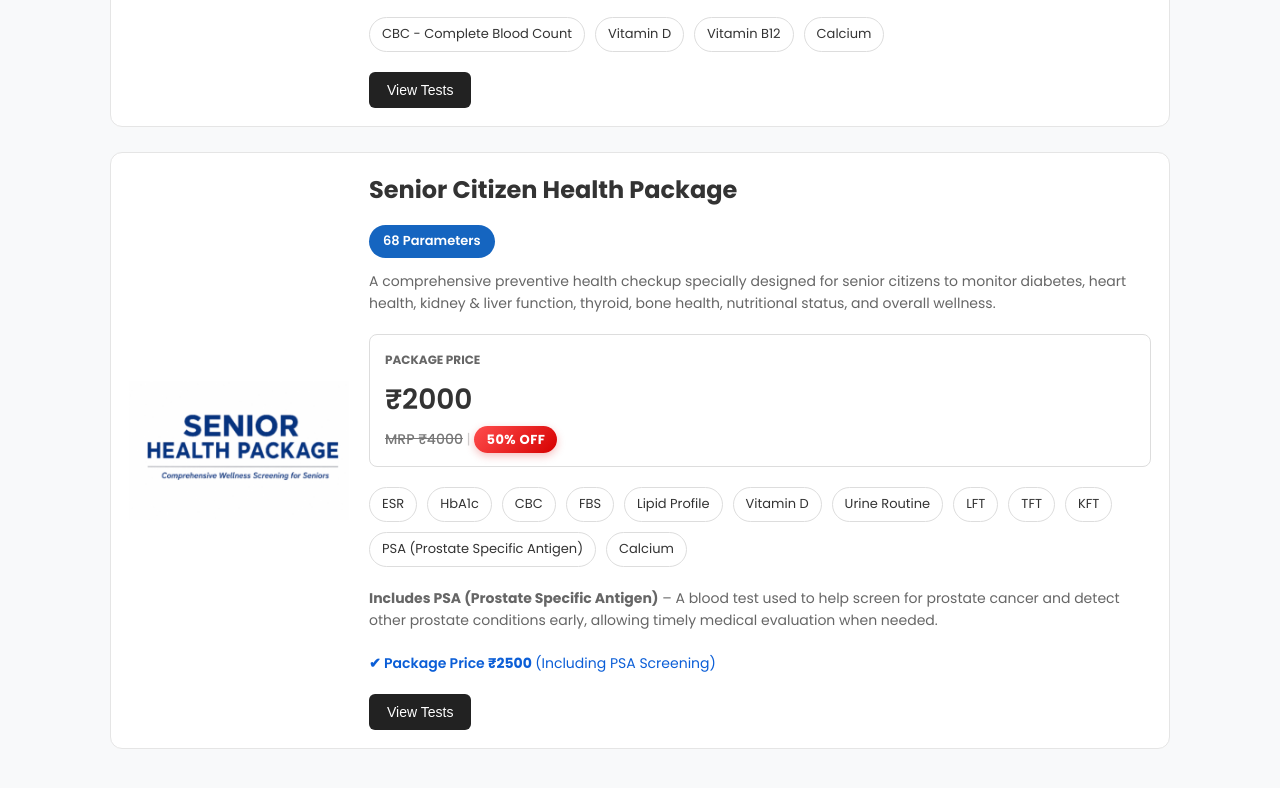
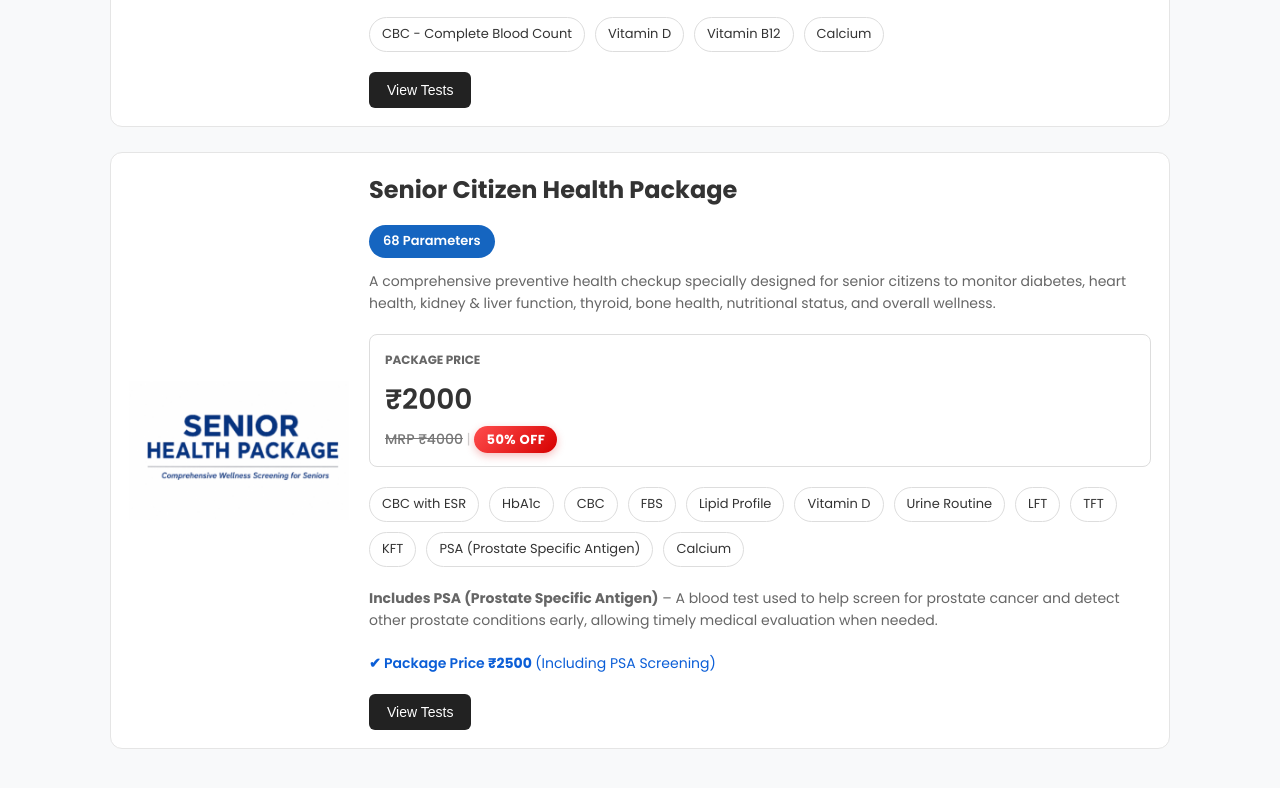
Before and after one commit to rapidlabshr/Adsdetails, a plain HTML site: page index.html in a window 1280 px wide. Shown: the part 938-1726 px from the top of the page. Drawn offline with Linux system fonts and the light colour scheme.

Commit message:
Update health packages, pricing, and promotional content

```diff
--- a/index.html
+++ b/index.html
@@ -477,7 +477,7 @@ button{
         </div>
 
         <div class="tests">
-            <span>ESR</span>
+            <span>CBC with ESR</span>
             <span>HbA1c</span>
             <span>CBC</span>
             <span>FBS</span>
```
